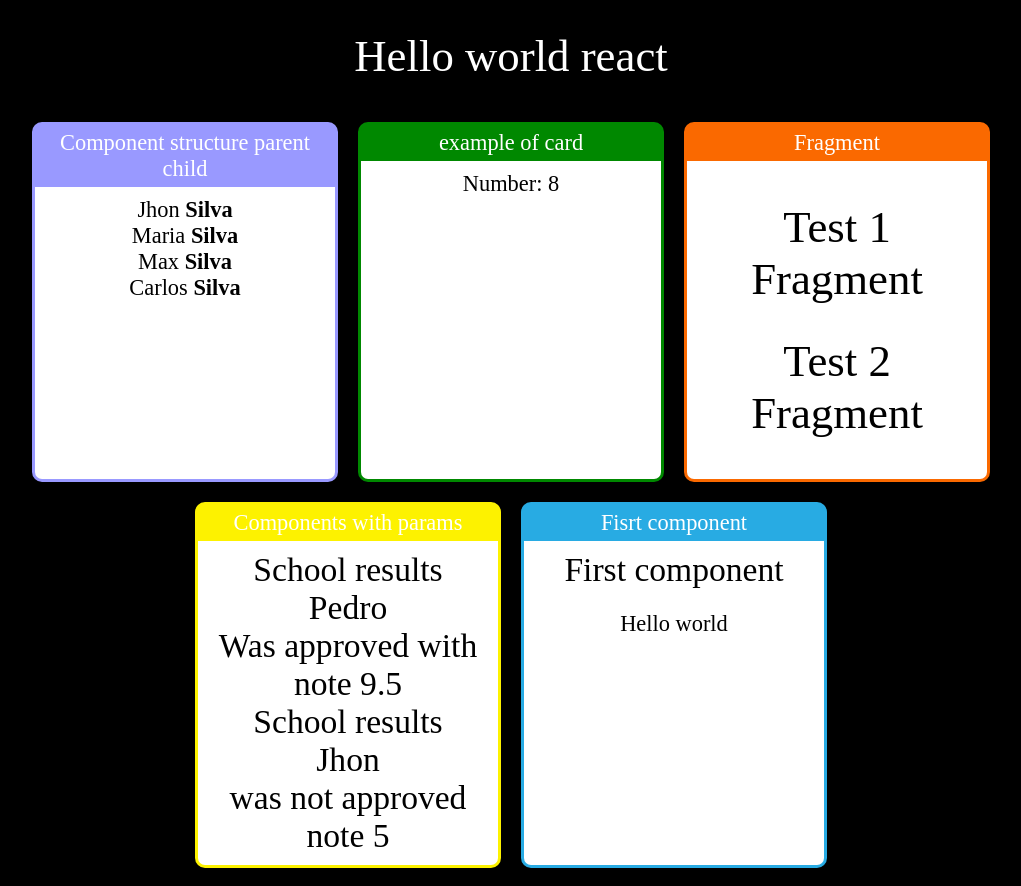
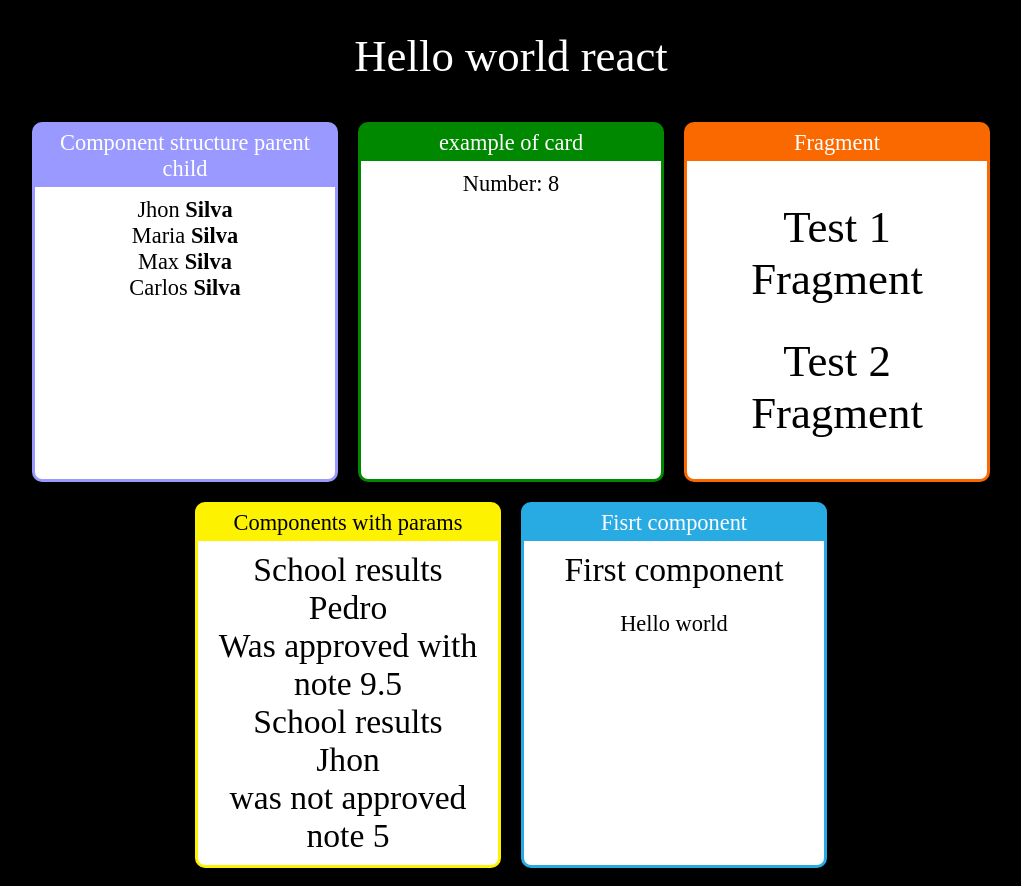
Before and after one commit to bbnsdevelop/react-zero-advanced, a React (Create React App) app in the folder fundamentals/: page / in a window 1280 px wide. Shown: the whole page, without its empty margins (129-1150 px from the left). Built offline with nearby package versions, Linux system fonts and the light colour scheme.

Commit message:
chore: accepting to change the title color

```diff
--- a/fundamentals/src/components/layout/Card.jsx
+++ b/fundamentals/src/components/layout/Card.jsx
@@ -10,10 +10,13 @@ export default (props) => {
     borderColor: props.color || '#F00'
 
   }
+  const cardTitleStyle = {
+    color: props.textColor || '#ffffff'
+  }
 
   return (
     <div className="Card" style={cardStyle}>
-      <div className="Title">{props.title}</div>
+      <div className="Title" style={cardTitleStyle}>{props.title} </div>
       <div className="Content">
         {props.children}
       </div>
```
